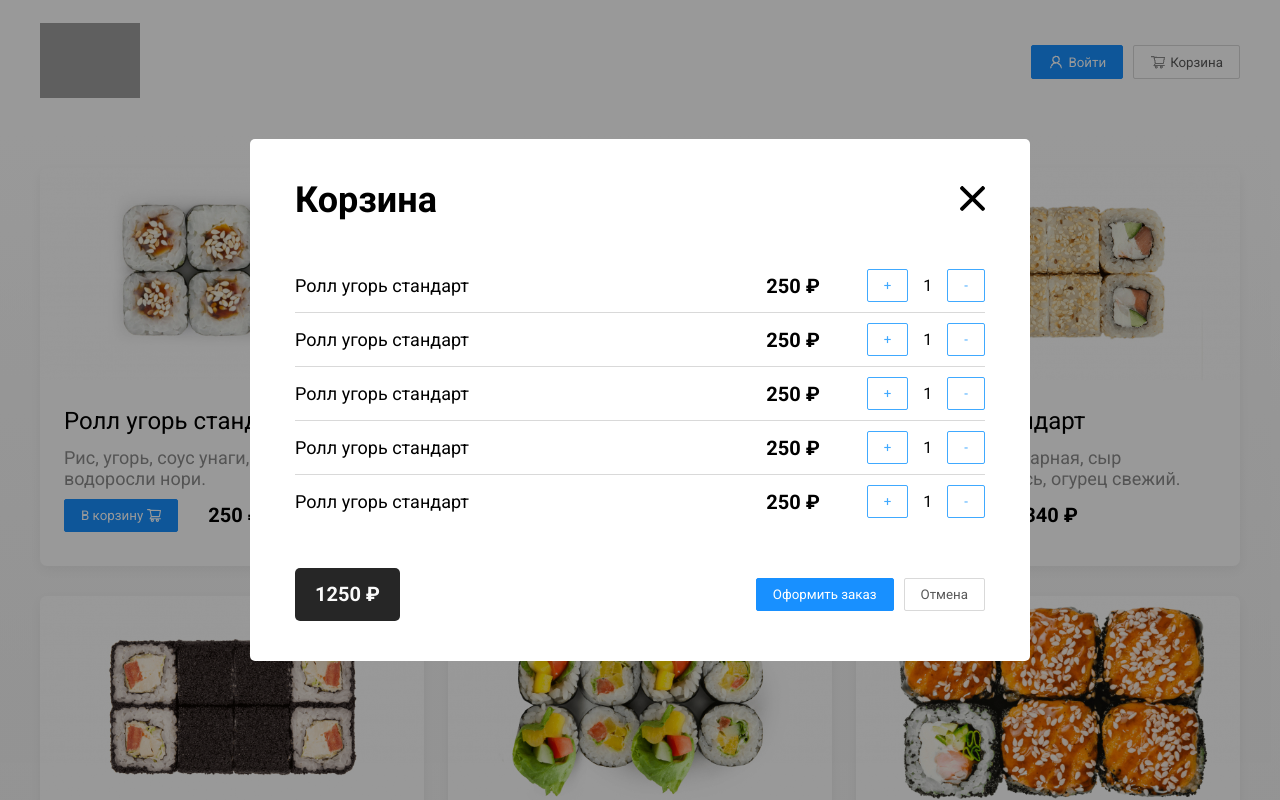
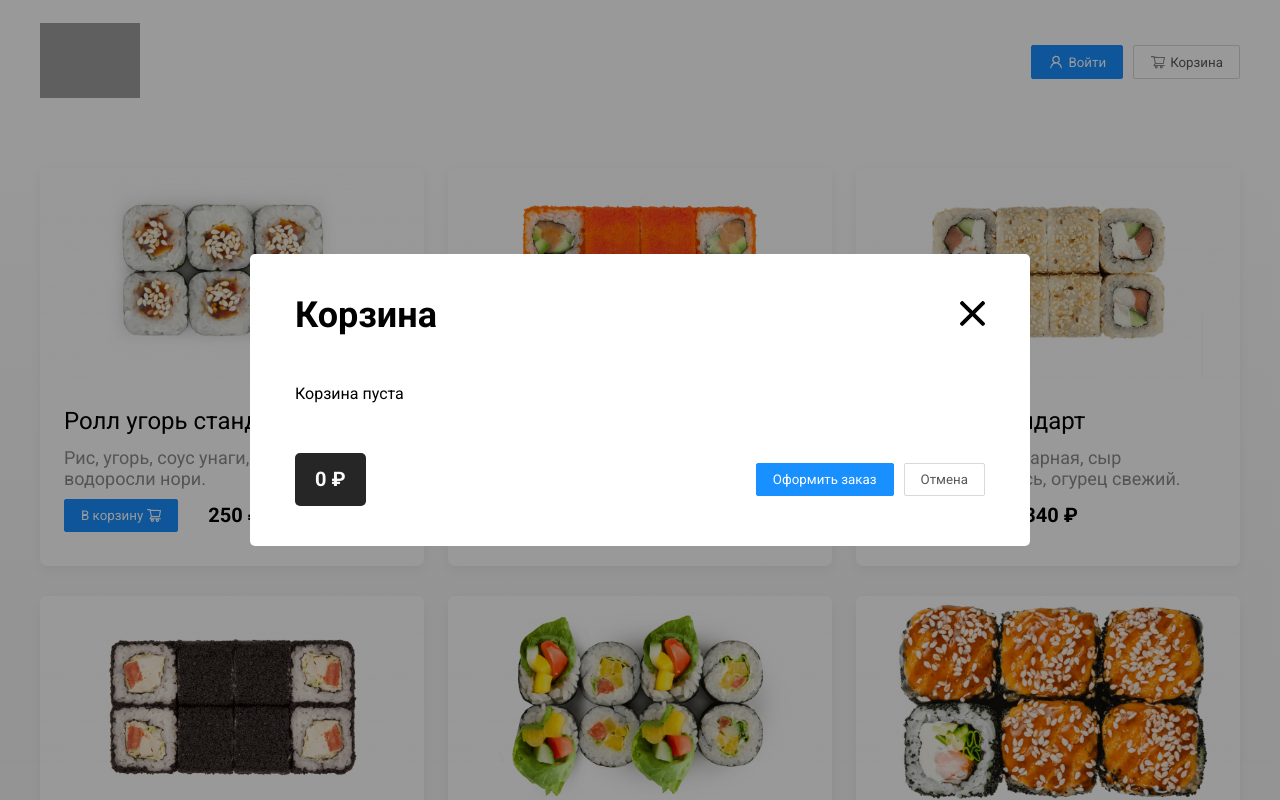
Before and after one commit to Svkapelko/delivery_vue, a Vue app: page /rest in a window 1280 px wide. Both pictures are taken after a click on the button "Корзина". Shown: the top 800 px of the page. Built offline with nearby package versions, Linux system fonts and the light colour scheme; grey boxes are pictures that could not be loaded.

Commit message:
добавлены в store комопнент cart.js и products.js, модальное окно стало динамически меняться

```diff
--- a/Vues/Product.vue
+++ b/Vues/Product.vue
@@ -1,51 +1,16 @@
 <script setup>
-const goodsArray = [
-  {
-    id: 0,
-    title: "Ролл угорь стандарт",
-    info: "Рис, угорь, соус унаги, кунжут, водоросли нори.",
-    price: 250,
-    img: "prd1.jpg",
-  },
-  {
-    id: 1,
-    title: "Калифорния лосось стандарт",
-    info: "Рис, лосось, авокадо, огурец, майонез, икра масаго, водоросли нори.",
-    price: 395,
-    img: "prd2.jpg",
-  },
-  {
-    id: 2,
-    title: "Окинава стандарт",
-    info: "Рис, креветка отварная, сыр сливочный, лосось, огурец свежий.",
-    price: 340,
-    img: "prd3.jpg",
-  },
-  {
-    id: 3,
-    title: "Цезарь маки хl",
-    info: "Рис, куриная грудка копченая, икра масаго, томат, айсберг, соус цезарь...",
-    price: 465,
-    img: "prd4.jpg",
-  },
-  {
-    id: 4,
-    title: "Ясай маки стандарт 185 г",
-    info: "Рис, помидор свежий, перец болгарский, авокадо, огурец, айсберг.",
-    price: 290,
-    img: "prd5.jpg",
-  },
-  {
-    id: 5,
-    title: "Ролл с креветкой стандарт",
-    info: "Рис, водоросли нори, креветки отварные, сыр сливочный, огурцы.",
-    price: 380,
-    img: "prd6.jpg",
-  },
-];
+import { useProductsStore} from "@/store/products"
+import { useCartStore } from '@/store/cart';
+
+const productsStore = useProductsStore();
+const cartStore = useCartStore();
 
 const getUrl = (name) => {
   return new URL(`../src/assets/images/goods/${name}`, import.meta.url);
+};
+
+const addItemToCart = (product) => {
+  cartStore.addToCart(product)
 };
 </script>
 
@@ -54,24 +19,24 @@ const getUrl = (name) => {
     <section class="products">
       <div class="container">
         <div class="products-wrapper" id="goods-container">
-          <div v-for="item in goodsArray" :key="item.id" class="products-card">
+          <div v-for="product in productsStore.products" :key="product.id" class="products-card">
             <div class="products-card_image">
-              <img :src="getUrl(item.img)" alt="изображение продукта" />
+              <img :src="getUrl(product.img)" alt="product.title" />
             </div>
             <div class="products-card_description">
               <div class="products-card_description--row">
                 <h5 class="products-card_description--name">
-                  {{ item.title }}
+                  {{ product.title }}
                 </h5>
               </div>
               <div class="products-card_description--row">
                 <p class="products-card_description--text">
-                  {{ item.info }}
+                  {{ product.info }}
                 </p>
               </div>
               <div class="products-card_description--row">
                 <div class="products-card_description-controls">
-                  <button class="btn btn-primary">
+                  <button class="btn btn-primary" @click="addItemToCart(product)">
                     В корзину
                     <img
                       src="../src/assets/images/icons/cart.svg"
@@ -79,7 +44,7 @@ const getUrl = (name) => {
                     />
                   </button>
                   <span class="products-card_description-controls--price">
-                    {{ item.price }} ₽
+                    {{ product.price }} ₽
                   </span>
                 </div>
               </div>
--- a/src/components/Modal.vue
+++ b/src/components/Modal.vue
@@ -1,79 +1,90 @@
 <script setup>
+import { useCartStore } from "@/store/cart";
+import { ref, computed } from "vue";
+const cartStore = useCartStore();
+
+// Пропы для передачи статуса модального окна
 const props = defineProps({
   isOpen: Boolean,
-    })
+});
 
-    const emit = defineEmits(['toggleModal']);
-    const closeModal = () => emit('toggleModal')
+// Эмиттер для отправки события закрытия модального окна
+const emit = defineEmits(["toggleModal"]);
+
+// Метод закрытия модального окна
+const closeModal = () => emit("toggleModal");
+
+// Увеличение количества товара
+const increaseQuantity = (item) => {
+  item.quantity ++;
+};
+// Уменьшение количества товаров
+const decreaseQuantity = (item) => {
+  if (item.quantity > 1) {
+    item.quantity --;
+  } else {  // Полностью удаляем товар из корзины
+    cartStore.items.splice(cartStore.items.indexOf(item), 1);
+  }
+};
+
+// Сумма всех товаров в корзине
+const totalPrice = computed(() => {
+  return cartStore.items.reduce(
+    (sum, item) => sum + item.product.price * item.quantity,
+    0
+    );
+});
+// Метод очистки корзины и закрытия модального окна
+const cancelAndClearCart = () => {
+    cartStore.clearCart();  // Очищаем корзину
+    closeModal(); // Закрываем модальное окно
+}
 </script>
 
 <template>
-    <div class="cart-modal__overlay" :class="{open: isOpen}" @click.self="closeModal()">
+  <div
+    :class="{ open: isOpen }"
+    @click.self="closeModal()"
+    class="cart-modal__overlay"
+  >
     <div class="cart-modal">
       <div class="cart-modal__header">
         <h2 class="cart-modal__header--title">Корзина</h2>
         <span class="cart-modal__header--close" @click="closeModal()">
-                    <img src="../assets/images/icons/close.svg" alt="close">
+          <img src="../assets/images/icons/close.svg" alt="close" />
         </span>
       </div>
       <div class="cart-modal__body">
-                <div class="cart-item">
-                    <p class="cart-item--title"> Ролл угорь стандарт</p>
+        <div v-if="cartStore.items.length > 0">
+          <div
+            v-for="item in cartStore.items"
+            :key="item.product.id"
+            class="cart-item"
+          >
+            <p class="cart-item--title">{{ item.product.title }}</p>
             <div class="cart-item__controls">
-                        <div class="cart-item__controls--price">250 ₽</div>
-                        <button class="btn btn-outline">+</button>
-                        <div class="cart-item__controls--count">1</div>
-                        <button class="btn btn-outline">-</button>
+              <div class="cart-item__controls--price">
+                {{ item.product.price }} ₽
               </div>
-                </div>
-                <div class="cart-item">
-                    <p class="cart-item--title"> Ролл угорь стандарт</p>
-                    <div class="cart-item__controls">
-                        <div class="cart-item__controls--price">250 ₽</div>
-                        <button class="btn btn-outline">+</button>
-                        <div class="cart-item__controls--count">1</div>
-                        <button class="btn btn-outline">-</button>
-                    </div>
-                </div>
-                <div class="cart-item">
-                    <p class="cart-item--title"> Ролл угорь стандарт</p>
-                    <div class="cart-item__controls">
-                        <div class="cart-item__controls--price">250 ₽</div>
-                        <button class="btn btn-outline">+</button>
-                        <div class="cart-item__controls--count">1</div>
-                        <button class="btn btn-outline">-</button>
-                    </div>
-                </div>
-                <div class="cart-item">
-                    <p class="cart-item--title"> Ролл угорь стандарт</p>
-                    <div class="cart-item__controls">
-                        <div class="cart-item__controls--price">250 ₽</div>
-                        <button class="btn btn-outline">+</button>
-                        <div class="cart-item__controls--count">1</div>
-                        <button class="btn btn-outline">-</button>
-                    </div>
-                </div>
-                <div class="cart-item">
-                    <p class="cart-item--title"> Ролл угорь стандарт</p>
-                    <div class="cart-item__controls">
-                        <div class="cart-item__controls--price">250 ₽</div>
-                        <button class="btn btn-outline">+</button>
-                        <div class="cart-item__controls--count">1</div>
-                        <button class="btn btn-outline">-</button>
+              <button class="btn btn-outline" @click="increaseQuantity(item)">
+                +
+              </button>
+              <div class="cart-item__controls--count">{{ item.quantity }}</div>
+              <button class="btn btn-outline" @click="decreaseQuantity(item)">
+                -
+              </button>
             </div>
           </div>
         </div>
+        <div v-else>
+            <p>Корзина пуста</p>
+        </div>
+      </div>
       <div class="cart-modal__footer">
-                <div class="cart-modal__footer--price">
-                    1250 ₽
-                </div>
+        <div class="cart-modal__footer--price">{{ totalPrice}} ₽</div>
         <div class="cart-modal__footer--controls">
-                    <button class="btn btn-primary">
-                        Оформить заказ
-                    </button>
-                    <button class="btn btn-outline">
-                        Отмена
-                    </button>
+          <button class="btn btn-primary">Оформить заказ</button>
+          <button class="btn btn-outline" @click="cancelAndClearCart()">Отмена</button>
         </div>
       </div>
     </div>
@@ -124,7 +135,7 @@
   cursor: pointer;
 }
 
-.cart-modal__footer{
+.cart-modal__footer {
   display: flex;
   justify-content: space-between;
   align-items: center;
@@ -187,15 +198,13 @@
 .cart-item__controls--count {
   margin-right: 15px;
   margin-left: 15px;
-
 }
 
 .cart-item__controls button {
   box-sizing: border-box;
   border: 1px solid rgba(64, 169, 255, 1);
   border-radius: 2px;
-    background:rgba(255, 255, 255, 1);
+  background: rgba(255, 255, 255, 1);
   color: rgba(64, 169, 255, 1);
 }
-
 </style>
--- /dev/null
+++ b/src/store/cart.js
@@ -0,0 +1,18 @@
+//store/cart.js
+import { defineStore } from "pinia";
+
+export const useCartStore = defineStore("cart", {
+    state: () => ({
+        items: [],
+    }),
+
+    actions: {
+        addToCart(product) {
+            this.items.push({ product, quantity: 1 })
+            console.log('Добавлен товар:', product); // Добавим вывод в консоль
+        },
+        clearCart() {
+            this.items = []; // Очищаем корзину
+        }
+    }
+})
--- /dev/null
+++ b/src/store/products.js
@@ -0,0 +1,51 @@
+// stores/products.js
+import { defineStore } from "pinia";
+
+export const useProductsStore = defineStore("products", {
+  state: () => ({
+    products: [
+      {
+        id: 0,
+        title: "Ролл угорь стандарт",
+        info: "Рис, угорь, соус унаги, кунжут, водоросли нори.",
+        price: 250,
+        img: "prd1.jpg",
+      },
+      {
+        id: 1,
+        title: "Калифорния лосось стандарт",
+        info: "Рис, лосось, авокадо, огурец, майонез, икра масаго, водоросли нори.",
+        price: 395,
+        img: "prd2.jpg",
+      },
+      {
+        id: 2,
+        title: "Окинава стандарт",
+        info: "Рис, креветка отварная, сыр сливочный, лосось, огурец свежий.",
+        price: 340,
+        img: "prd3.jpg",
+      },
+      {
+        id: 3,
+        title: "Цезарь маки хl",
+        info: "Рис, куриная грудка копченая, икра масаго, томат, айсберг, соус цезарь...",
+        price: 465,
+        img: "prd4.jpg",
+      },
+      {
+        id: 4,
+        title: "Ясай маки стандарт 185 г",
+        info: "Рис, помидор свежий, перец болгарский, авокадо, огурец, айсберг.",
+        price: 290,
+        img: "prd5.jpg",
+      },
+      {
+        id: 5,
+        title: "Ролл с креветкой стандарт",
+        info: "Рис, водоросли нори, креветки отварные, сыр сливочный, огурцы.",
+        price: 380,
+        img: "prd6.jpg",
+      },
+    ],
+  }),
+});
```
Lines whose indentation alone changed are shown as unchanged.
